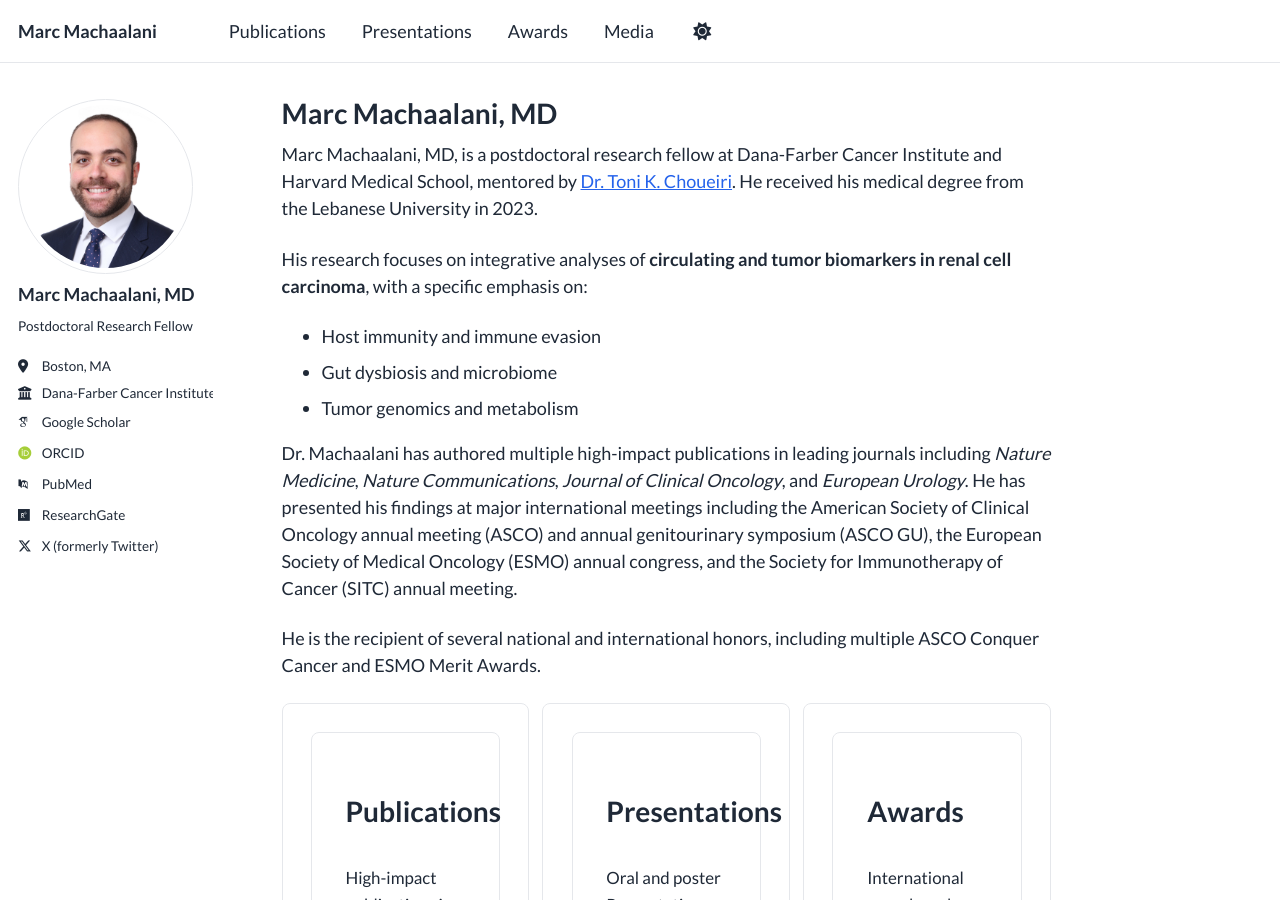
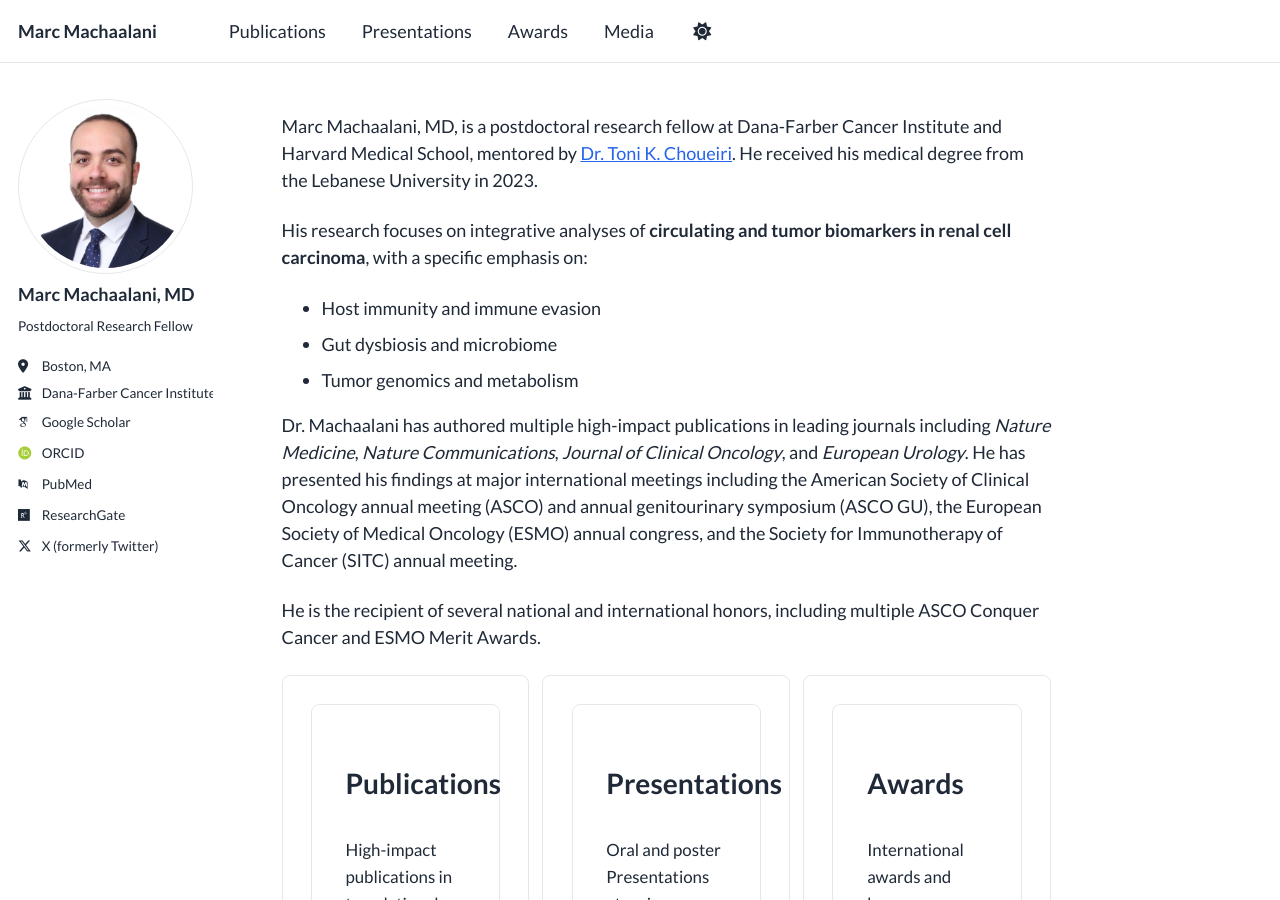
Before and after one commit to MarcMachaalani/marcmachaalani.github.io, a Jekyll site: the page built from _pages/about.md, in a window 1280 px wide and 900 px high. Built offline with Jekyll 4.4.1, drawn with Linux system fonts in a browser that asks for light colours; some web fonts are replaced; a script bundle is joined from its source files by our own code; library files that are not in the unit come from our copies.

Commit message:
Update about.md

```diff
--- a/_pages/about.md
+++ b/_pages/about.md
@@ -1,7 +1,7 @@
 ---
 layout: single
 permalink: /
-title: "Marc Machaalani, MD"
+title: ""
 #author_profile: true
 #excerpt: "Postdoctoral Fellow at Dana-Farber Cancer Institute."
 feature_row:
```
